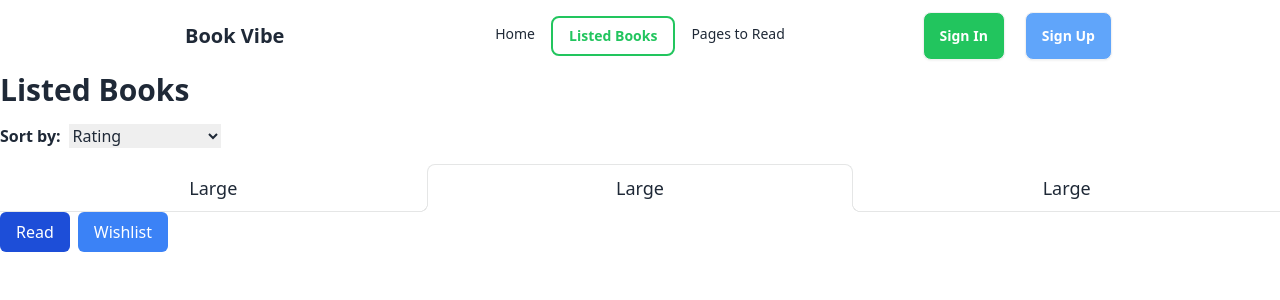
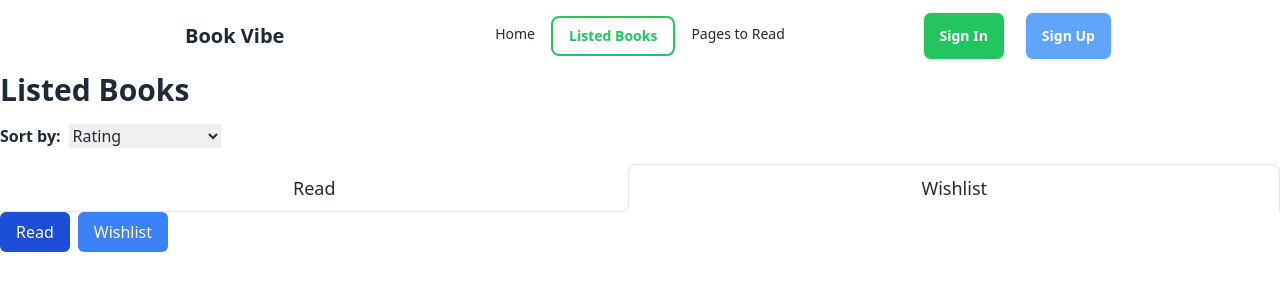
Before and after one commit to ssimuni/Assignment8, a React (Vite) app: page /listed in a window 1280 px wide. Shown: the top 300 px of the page. Built offline with nearby package versions, Linux system fonts and the light colour scheme.

Commit message:
book details done

```diff
--- a/src/components/Listed_books/Listed_books.jsx
+++ b/src/components/Listed_books/Listed_books.jsx
@@ -53,9 +53,8 @@ const Listed_books = () => {
       </div>
 
       <div role="tablist" className="tabs tabs-lifted tabs-lg">
-        <a role="tab" className="tab">Large</a>
-        <a role="tab" className="tab tab-active">Large</a>
-        <a role="tab" className="tab">Large</a>
+        <a role="tab" className="tab">Read</a>
+        <a role="tab" className="tab tab-active">Wishlist</a>
       </div>
 
       {/* Tab navigation */}
```
